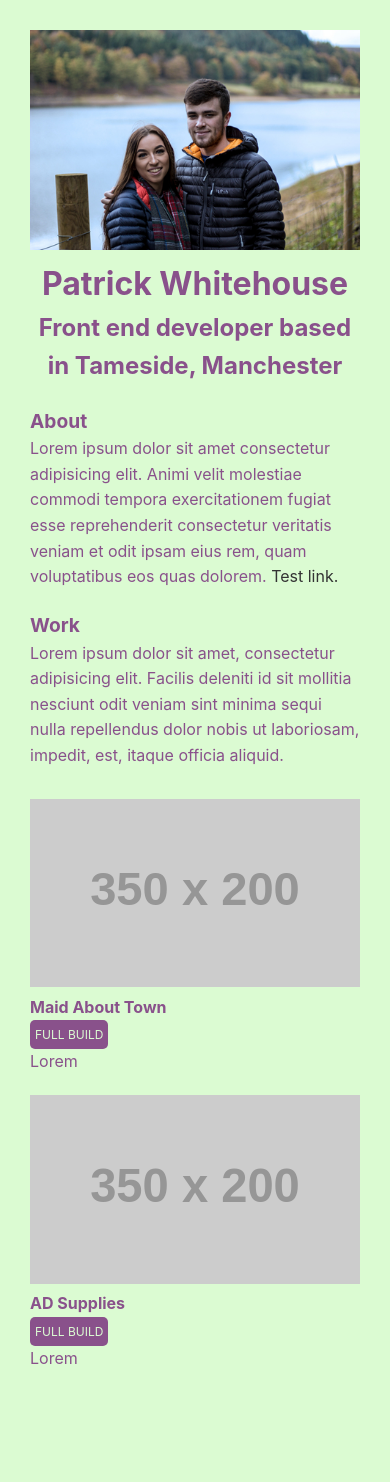
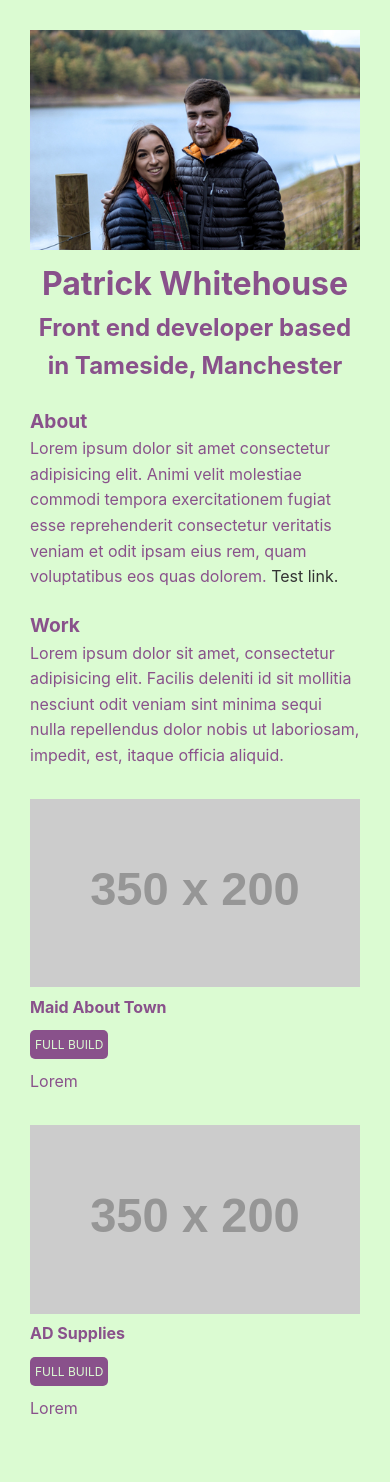
Before and after one commit to PatrickWhitehouse/Old-portfolio, a Jekyll site: the page built from index.html, in a window 390 px wide. Built offline with Jekyll 4.4.1, drawn with Linux system fonts in a browser that asks for light colours; before the commit the page ends 1422 px from its top, so only the background shows below that.

Commit message:
remove media query

```diff
--- a/_scss/main.scss
+++ b/_scss/main.scss
@@ -91,9 +91,7 @@ section.hero{
                 border-radius: 5px;
             }
             *{
-                @include respond($tablet){
                     margin-bottom: $spacer1;
-                }
             }
         }
     }
--- a/css/main.css
+++ b/css/main.css
@@ -121,6 +121,5 @@ section.hero {
       background-color: #89518b;
       padding: 5px;
       border-radius: 5px; }
-    @media (min-width: 768px) {
-      .work--grid .work--item .work--desc * {
-        margin-bottom: 10px; } }
+    .work--grid .work--item .work--desc * {
+      margin-bottom: 10px; }
```
